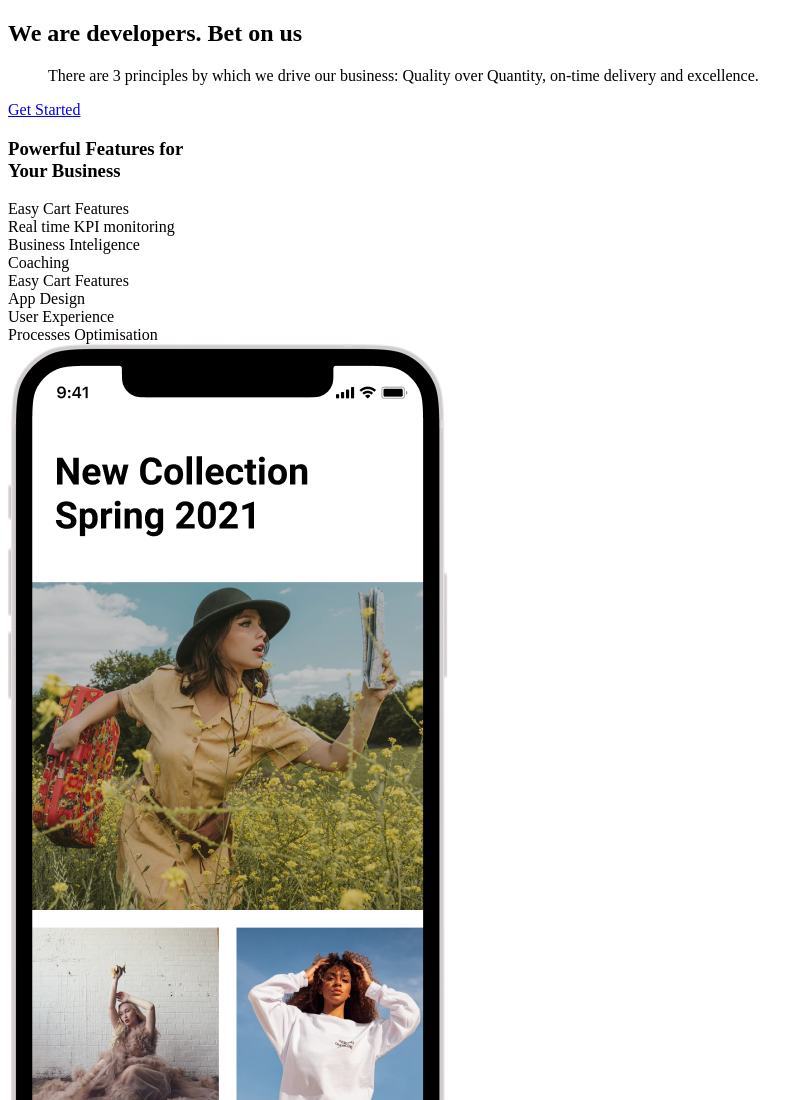
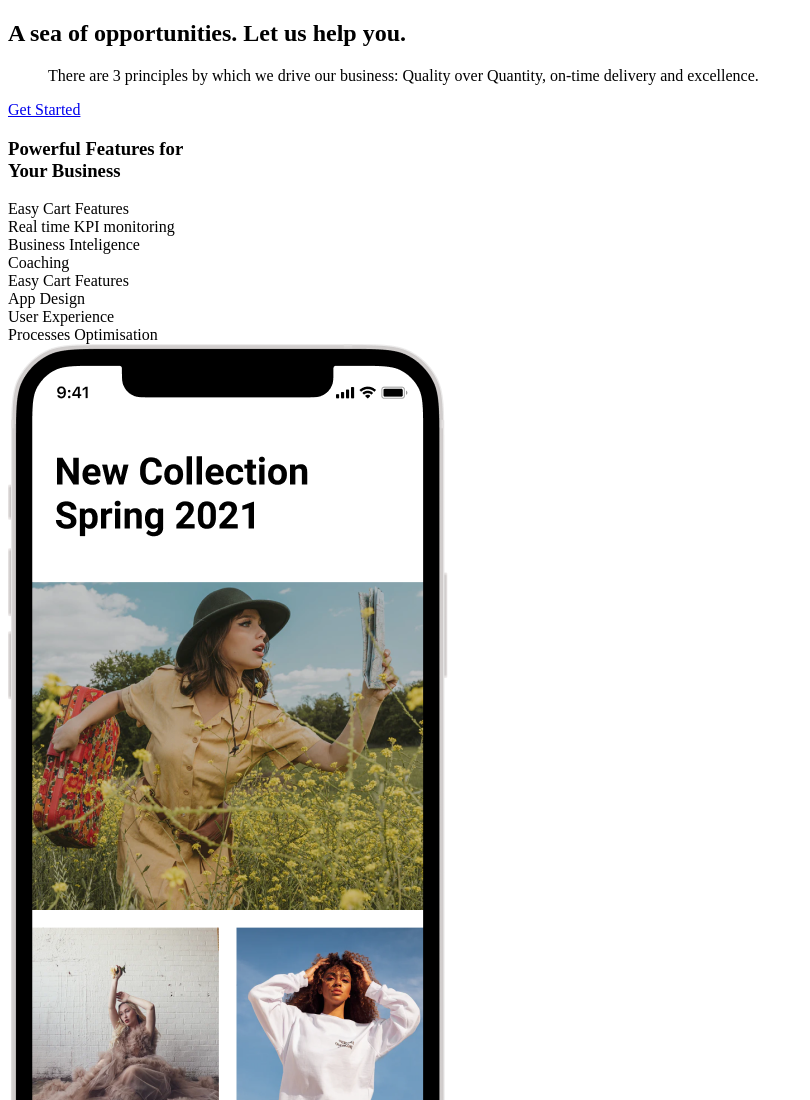
Before and after one commit to AusPrinzip/digitalmar, a plain HTML site: page pages/home.html in a window 1280 px wide. Shown: the top 1100 px of the page, without its empty margins (0-810 px from the left). Drawn offline with Linux system fonts and the light colour scheme; files whose address does not match are found by name.

Commit message:
changed main slogan

```diff
--- a/pages/home.html
+++ b/pages/home.html
@@ -7,7 +7,7 @@
     <div class="container">
       <div class="row">
         <div class="col-xl-4">
-          <h2 data-aos="fade-up">We are developers. Bet on us</h2>
+          <h2 data-aos="fade-up">A sea of opportunities. Let us help you.</h2>
           <blockquote data-aos="fade-up" data-aos-delay="100">
             <p>There are 3 principles by which we drive our business: Quality over Quantity, on-time delivery and excellence.</p>
           </blockquote>
```
